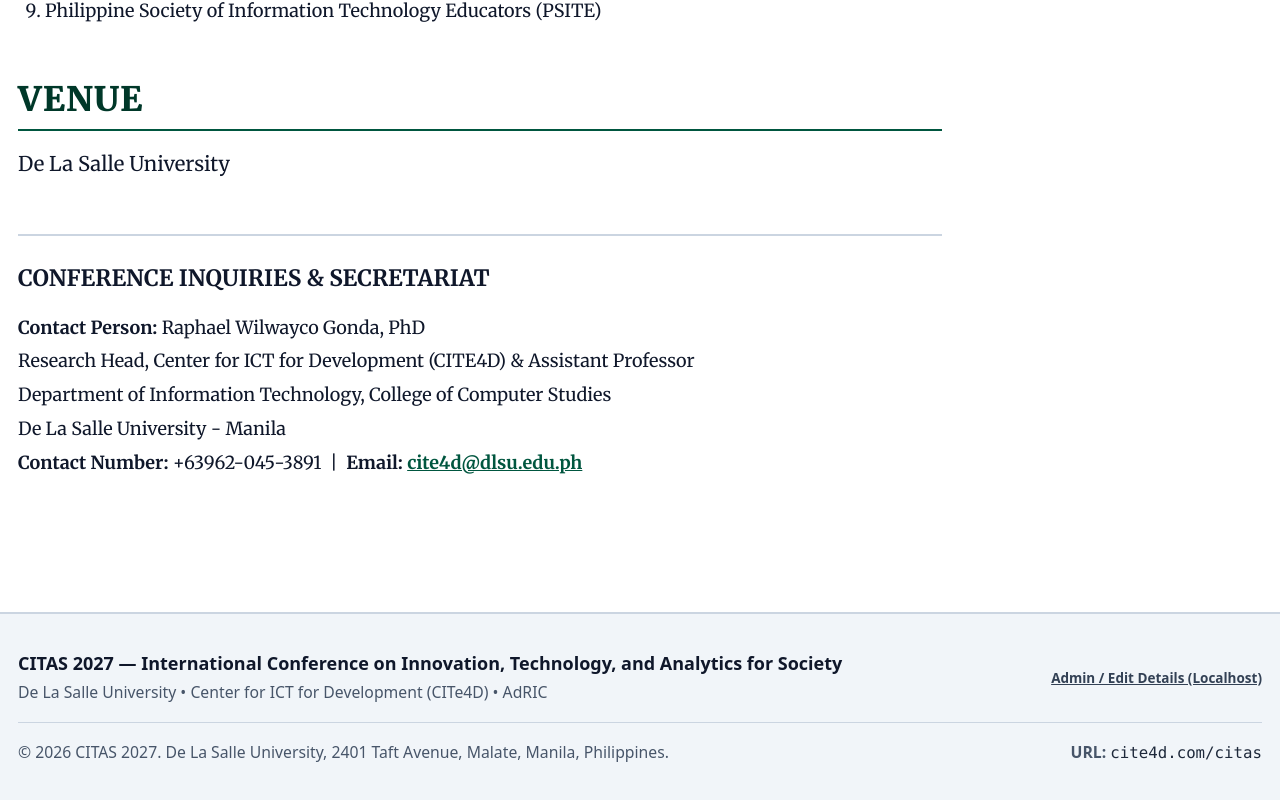
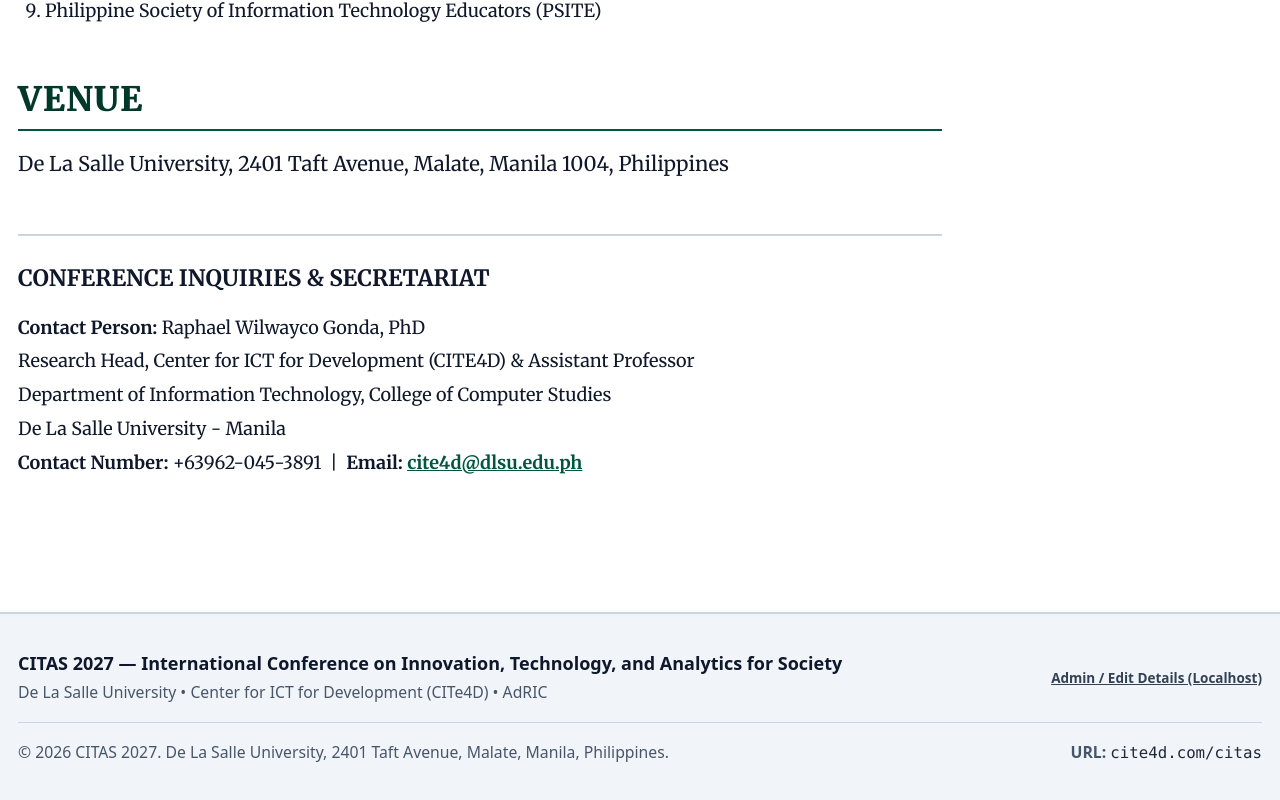
Before and after one commit to Cite4D/CITAS, a React (Vite) app: page / in a window 1280 px wide. Shown: the part 6624-7424 px from the top of the page. Built offline with nearby package versions, Linux system fonts and the light colour scheme.

Commit message:
Include full DLSU Manila street address in Venue section

```diff
--- a/src/components/ConferenceMain.tsx
+++ b/src/components/ConferenceMain.tsx
@@ -282,7 +282,7 @@ export const ConferenceMain: React.FC = () => {
         </h2>
 
         <p className="text-slate-900 text-base sm:text-lg leading-relaxed max-w-[65ch]">
-          {config.venueBrief}
+          {config.venueDetailed}
         </p>
       </section>
 
--- a/src/context/ConferenceContext.tsx
+++ b/src/context/ConferenceContext.tsx
@@ -2,7 +2,7 @@ import React, { createContext, useContext, useState } from 'react';
 import { ConferenceConfig } from '../types/conference';
 import { defaultConferenceData } from '../data/defaultConferenceData';
 
-const STORAGE_KEY = 'CITAS_2027_SIBR_CONFIG_V4';
+const STORAGE_KEY = 'CITAS_2027_SIBR_CONFIG_V5';
 
 interface ConferenceContextType {
   config: ConferenceConfig;
@@ -23,7 +23,7 @@ export const ConferenceProvider: React.FC<{ children: React.ReactNode }> = ({ ch
       const stored = localStorage.getItem(STORAGE_KEY);
       if (stored) {
         const parsed = JSON.parse(stored);
-        if (parsed.version === 4) {
+        if (parsed.version === 5) {
           return { ...defaultConferenceData, ...parsed };
         }
       }
--- a/src/data/defaultConferenceData.ts
+++ b/src/data/defaultConferenceData.ts
@@ -1,13 +1,13 @@
 import { ConferenceConfig } from '../types/conference';
 
 export const defaultConferenceData: ConferenceConfig = {
-  version: 4,
+  version: 5,
   lastUpdated: new Date().toISOString(),
   acronym: 'CITAS 2027',
   fullName: 'International Conference on Innovation, Technology, and Analytics for Society',
   datesText: 'February 16 to 18, 2027',
   venueBrief: 'De La Salle University',
-  venueDetailed: 'De La Salle University',
+  venueDetailed: 'De La Salle University, 2401 Taft Avenue, Malate, Manila 1004, Philippines',
   backgroundText: [
     'The International Conference on Innovation, Technology and Analytics for Society (CITAS) 2027 is a three-day academic conference to be held on February 16 to 18, 2027 at De La Salle University, Manila, Philippines.',
     'The conference will gather faculty, researchers, students, and representatives of partner institutions to share work on innovation, technology, and analytics and their application specifically to society. It will also serve as a venue for students and aspiring researchers to present their research and capstone projects to an external audience.'
```
Also changed, not shown: .impeccable/hook.cache.json, 4 other files (tests, documents, lock files or other folders).
